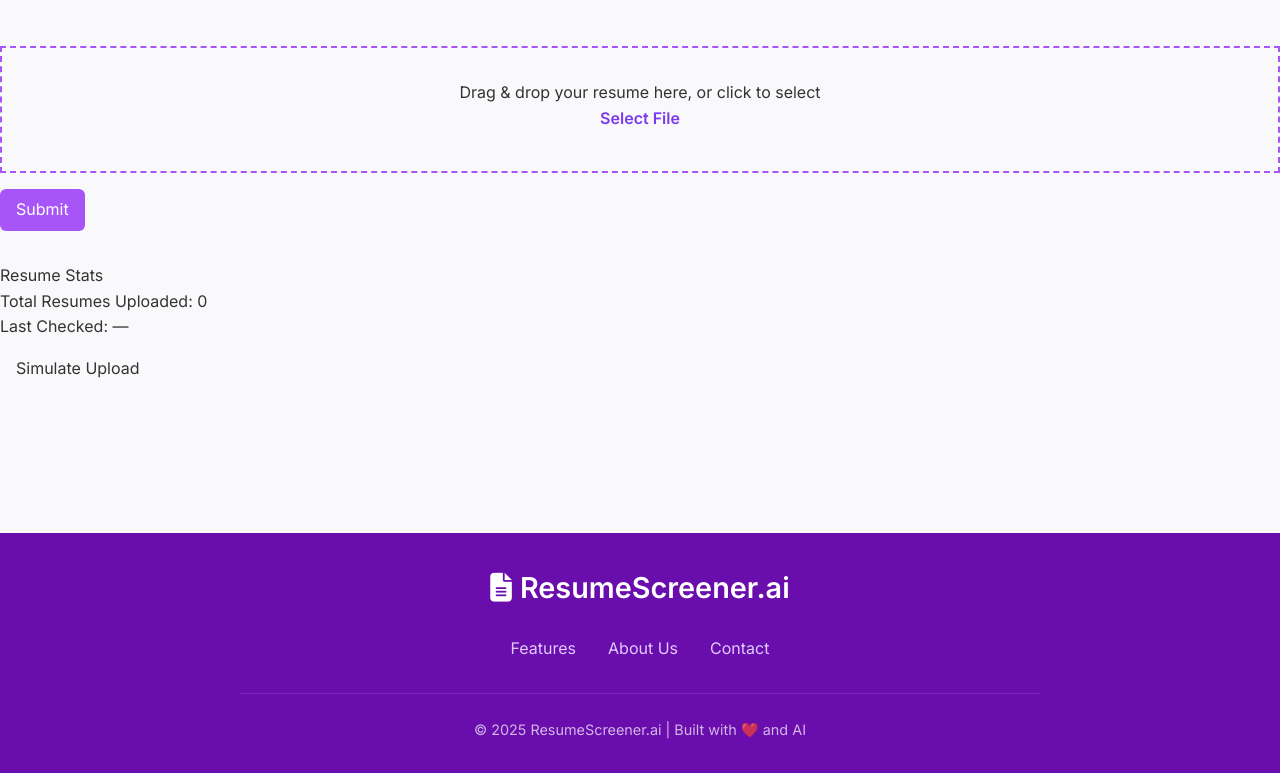
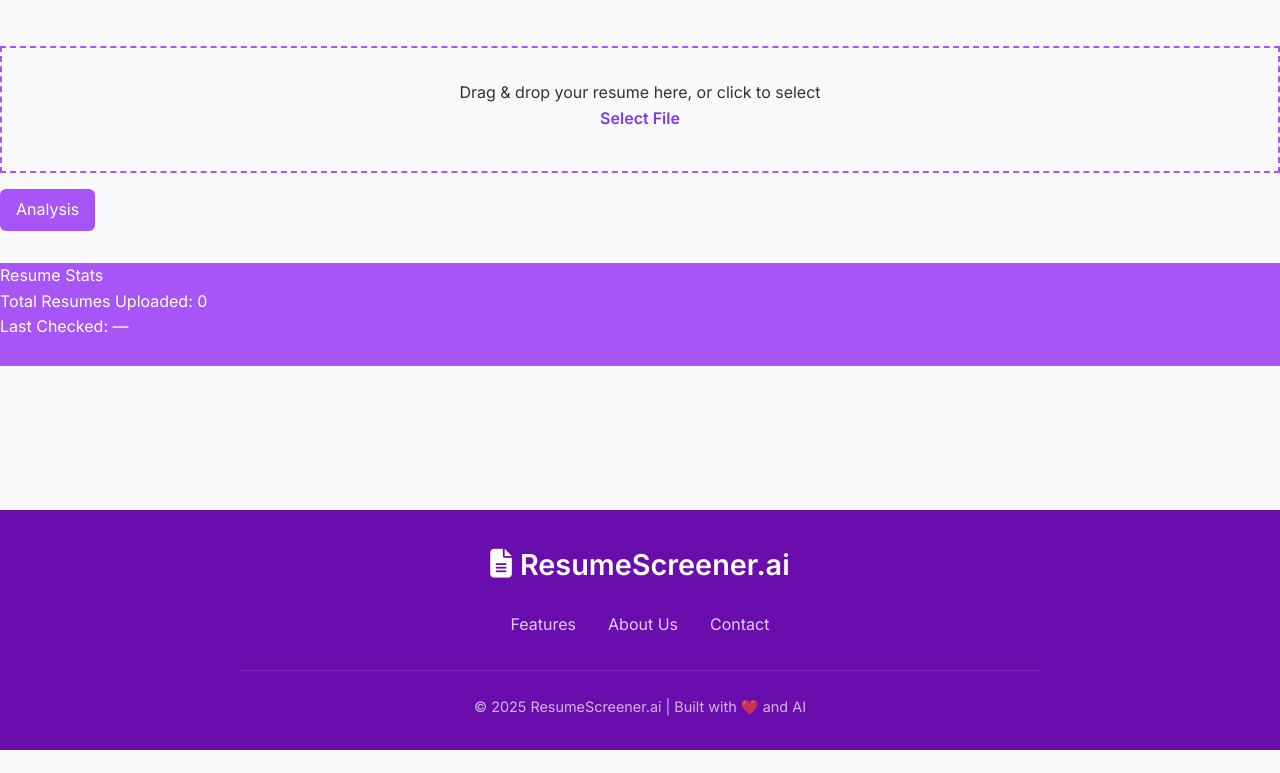
Before and after one commit to Sonikaelangovan/resume-screener-app, a Next.js app: page / in a window 1280 px wide. Shown: the part 1101-1874 px from the top of the page. After the commit the page ends 1851 px from the top, so only its background shows below. Built offline with nearby package versions, Linux system fonts and the light colour scheme.

Commit message:
Update ResumeStats.js

```diff
--- a/src/components/ResumeStats.js
+++ b/src/components/ResumeStats.js
@@ -52,11 +52,12 @@
           borderRadius: '6px',
           cursor: 'pointer'
         }}>
-          Submit
+          Analysis
         </button>
       </form>
 
-      <section className="stats-section" style={{ marginTop: '2rem' }}>
+      <section className="stats-section" style={{ marginTop: '2rem', backgroundColor: '#a855f7',
+          color: '#fff' }}>
         <h3>Resume Stats</h3>
         <p>Total Resumes Uploaded: {uploadedFiles.length}</p>
         <p>Last Checked: {lastChecked || '—'}</p>
@@ -64,7 +65,6 @@
           onClick={simulateUpload}
           style={{ marginTop: '0.5rem', padding: '0.5rem 1rem', cursor: 'pointer' }}
         >
-          Simulate Upload
         </button>
       </section>
     </div>
```
